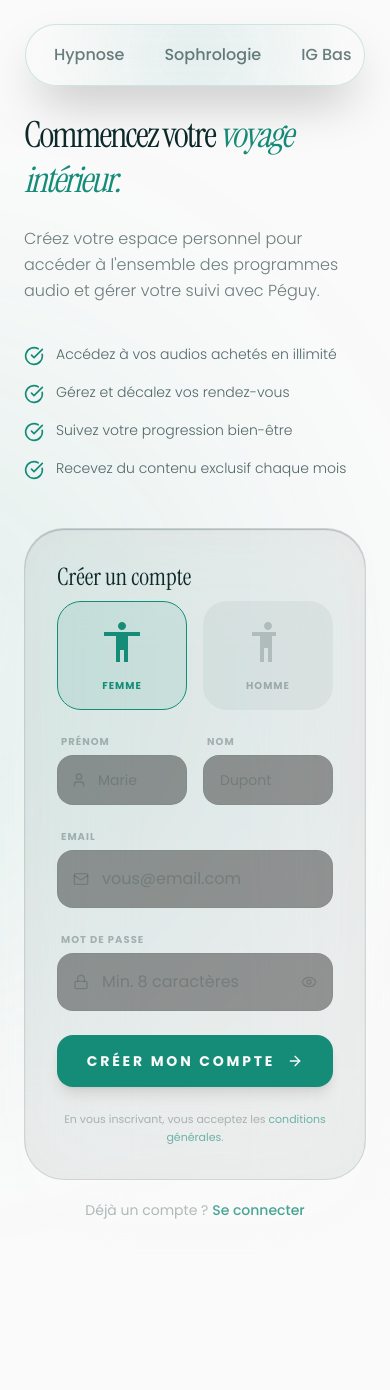
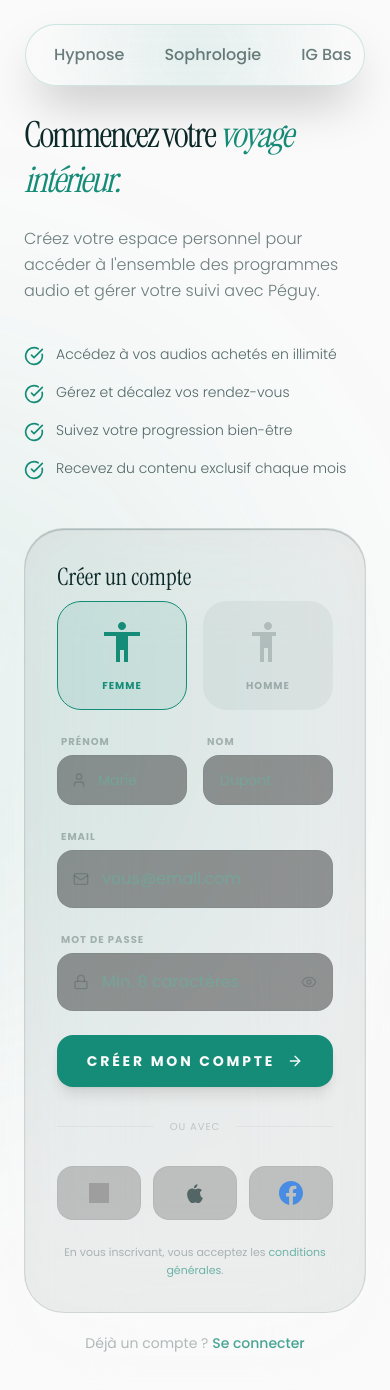
Before and after one commit to user917221/hypnotherapy, a Next.js app: page /inscription in a window 390 px wide. Shown: the top 1390 px of the page. Before the commit the page ends 1300 px from the top, so only its background shows below. Built offline with nearby package versions, Linux system fonts and the light colour scheme; no server answers; grey boxes are pictures that could not be loaded.

Commit message:
fix: refactor login flow, restore social buttons & footer alignment

```diff
--- a/src/app/espace-membre/MonProfilClient.tsx
+++ b/src/app/espace-membre/MonProfilClient.tsx
@@ -12,7 +12,6 @@ import {
     LogOut,
     Clock,
     CheckCircle2,
-    Pause,
     Unlock,
     Mail,
     ArrowRight
@@ -185,7 +184,7 @@ export default function MonProfilClient() {
                                 ) : (
                                     <div className="col-span-full py-20 text-center glass-ovni rounded-[3rem] border border-dashed border-[var(--theme-text)]/10">
                                         <ShoppingBag className="w-12 h-12 mx-auto mb-6 text-[var(--theme-text)]/20" />
-                                        <p className="font-sans text-[var(--theme-text)]/40 mb-8">Vous n'avez pas encore d'audios dans votre bibliothèque.</p>
+                                        <p className="font-sans text-[var(--theme-text)]/40 mb-8">Vous n&apos;avez pas encore d&apos;audios dans votre bibliothèque.</p>
                                         <Link href="/voyage-auditif">
                                             <MagneticButton className="px-8 py-4 bg-[var(--theme-accent)] text-[var(--theme-bg)] rounded-full text-[10px] uppercase font-black tracking-widest">
                                                 Explorer la boutique
--- a/src/app/globals.css
+++ b/src/app/globals.css
@@ -41,6 +41,11 @@
   /* Vibrant Teal (comme Podia) */
   --theme-accent-alt: #29b7ab;
   /* Mint accent */
+}
+
+.theme-soleil input::placeholder {
+  color: #66af9f !important;
+  opacity: 0.6;
 }
 
 .theme-nuit {
--- a/src/app/inscription/page.tsx
+++ b/src/app/inscription/page.tsx
@@ -140,6 +140,28 @@ export default function InscriptionPage() {
                             Créer mon compte <ArrowRight className="w-4 h-4" />
                         </button>
 
+                        <div className="relative flex items-center gap-4 py-2">
+                            <div className="flex-1 h-px bg-[var(--theme-text)]/5" />
+                            <span className="text-[10px] font-sans text-[var(--theme-text)]/20 uppercase tracking-widest">ou avec</span>
+                            <div className="flex-1 h-px bg-[var(--theme-text)]/5" />
+                        </div>
+
+                        <div className="grid grid-cols-3 gap-3">
+                            <button type="button" onClick={() => (window.location.href = "/api/auth/signin/google")} className="flex items-center justify-center py-3.5 rounded-2xl bg-[#0a0a0a]/20 border border-[var(--theme-text)]/5 hover:bg-[#0a0a0a]/40 transition-all">
+                                <img src="https://www.svgrepo.com/show/475656/google-color.svg" className="w-5 h-5" alt="Google" />
+                            </button>
+                            <button type="button" onClick={() => (window.location.href = "/api/auth/signin/apple")} className="flex items-center justify-center py-3.5 rounded-2xl bg-[#0a0a0a]/20 border border-[var(--theme-text)]/5 hover:bg-[#0a0a0a]/40 transition-all">
+                                <svg className="w-5 h-5 fill-[var(--theme-text)]/60" viewBox="0 0 384 512" xmlns="http://www.w3.org/2000/svg">
+                                    <path d="M318.7 268.7c-.2-36.7 16.4-64.4 50-84.8-18.8-26.9-47.2-41.7-84.7-44.6-35.5-2.8-74.3 21.8-88.5 21.8-11.4 0-51.1-20.8-82.3-20.1-41.9.8-80.5 24.3-102.1 61.9-44 76.5-11.3 190.4 31.4 252 21 30.1 46.1 63.6 78.4 62.1 31.1-1.4 42.9-20.5 80.5-20.5 37.5 0 48.5 20.5 81 20.1 33-.3 54.4-30 75.4-60.8 24.3-35.4 34.3-69.8 34.7-71.5-1.1-.4-66.6-25.6-67-101.5V268.7zM233 102.5c16.1-19.4 27.1-46.5 24.1-73.4-23.3 1-51.4 15.5-68.1 35.1-15 17.6-28.1 45.4-24.6 71.3 26.2 2 52.8-14.1 68.6-33z" />
+                                </svg>
+                            </button>
+                            <button type="button" onClick={() => (window.location.href = "/api/auth/signin/facebook")} className="flex items-center justify-center py-3.5 rounded-2xl bg-[#0a0a0a]/20 border border-[var(--theme-text)]/5 hover:bg-[#0a0a0a]/40 transition-all">
+                                <svg className="w-6 h-6 text-[#1877F2] opacity-70 fill-current" viewBox="0 0 24 24" xmlns="http://www.w3.org/2000/svg">
+                                    <path d="M24 12.073c0-6.627-5.373-12-12-12s-12 5.373-12 12c0 5.99 4.388 10.954 10.125 11.854v-8.385H7.078v-3.47h3.047V9.43c0-3.007 1.792-4.669 4.533-4.669 1.312 0 2.686.235 2.686.235v2.953H15.83c-1.491 0-1.956.925-1.956 1.874v2.25h3.328l-.532 3.47h-2.796v8.385C19.612 23.027 24 18.062 24 12.073z" />
+                                </svg>
+                            </button>
+                        </div>
+
                         <p className="text-center text-[11px] font-sans text-[var(--theme-text)]/30 leading-relaxed">
                             En vous inscrivant, vous acceptez les{" "}
                             <Link href="/conditions-generales" className="text-[var(--theme-accent)]/60 hover:text-[var(--theme-accent)] transition-colors">conditions générales</Link>.
--- a/src/components/FooterImmersif.tsx
+++ b/src/components/FooterImmersif.tsx
@@ -102,10 +102,10 @@ export default function FooterImmersif() {
                 whileInView={{ opacity: 1, y: 0 }}
                 transition={{ duration: 1.2, ease: "easeOut" }}
                 viewport={{ once: true, margin: "-100px" }}
-                className="relative z-10 max-w-7xl mx-auto px-6 md:px-12 grid grid-cols-1 md:grid-cols-2 lg:grid-cols-4 gap-x-12 lg:gap-x-24 gap-y-16"
+                className="relative z-10 max-w-7xl mx-auto px-6 md:px-12 grid grid-cols-1 md:grid-cols-2 lg:grid-cols-4 gap-x-12 lg:gap-x-24 gap-y-16 lg:justify-items-center"
             >
                 {/* Contact Column */}
-                <div className="order-2 lg:order-1">
+                <div className="order-2 lg:order-1 lg:justify-self-start">
                     <h4 className="font-sans font-bold text-xs uppercase tracking-[0.3em] mb-6 text-[var(--theme-accent)]">Contact</h4>
                     <ul className="space-y-4">
                         <ContactItem
@@ -142,7 +142,7 @@ export default function FooterImmersif() {
                 </div>
 
                 {/* Brand Column */}
-                <div className="lg:col-span-2 space-y-6 order-1 lg:order-3 lg:text-right flex flex-col lg:items-end">
+                <div className="lg:col-span-2 space-y-6 order-1 lg:order-3 lg:text-right flex flex-col lg:items-end lg:justify-self-end">
                     <Link href="/">
                         <h3 className="font-serif-display italic text-4xl tracking-tighter text-[var(--theme-text)] hover:text-[var(--theme-accent)] transition-colors duration-500">Harmonie & Sérénité</h3>
                     </Link>
```
Also changed, not shown: src/components/FloatingNavbar.tsx (+66 -8 lines), vercel_list.txt (added), vercel_prod.txt (added).
